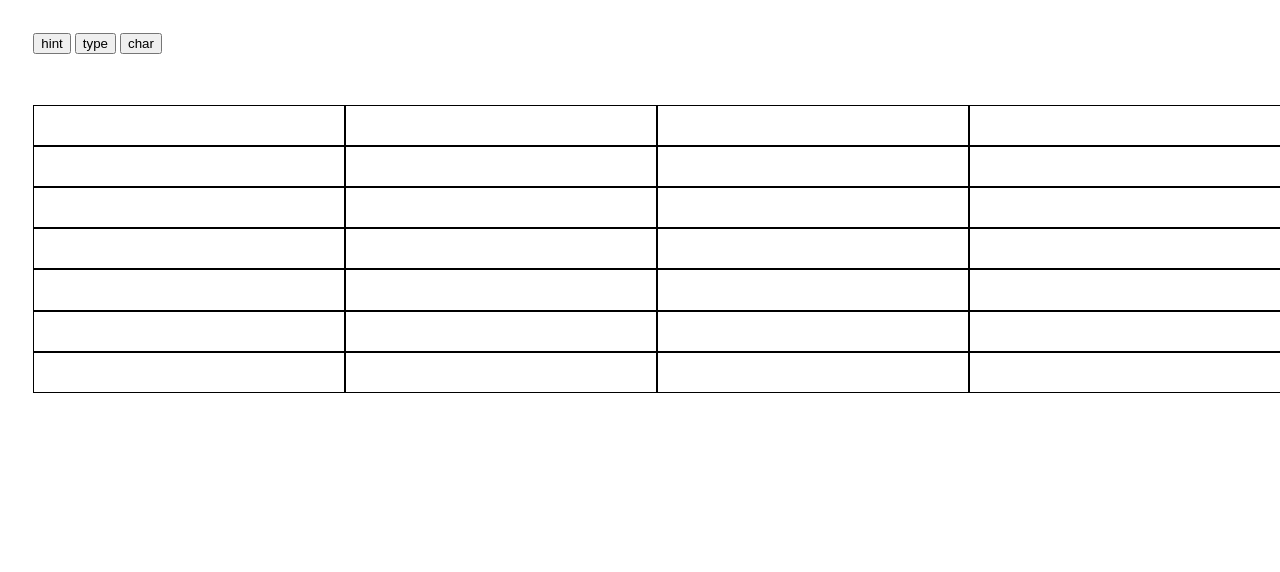
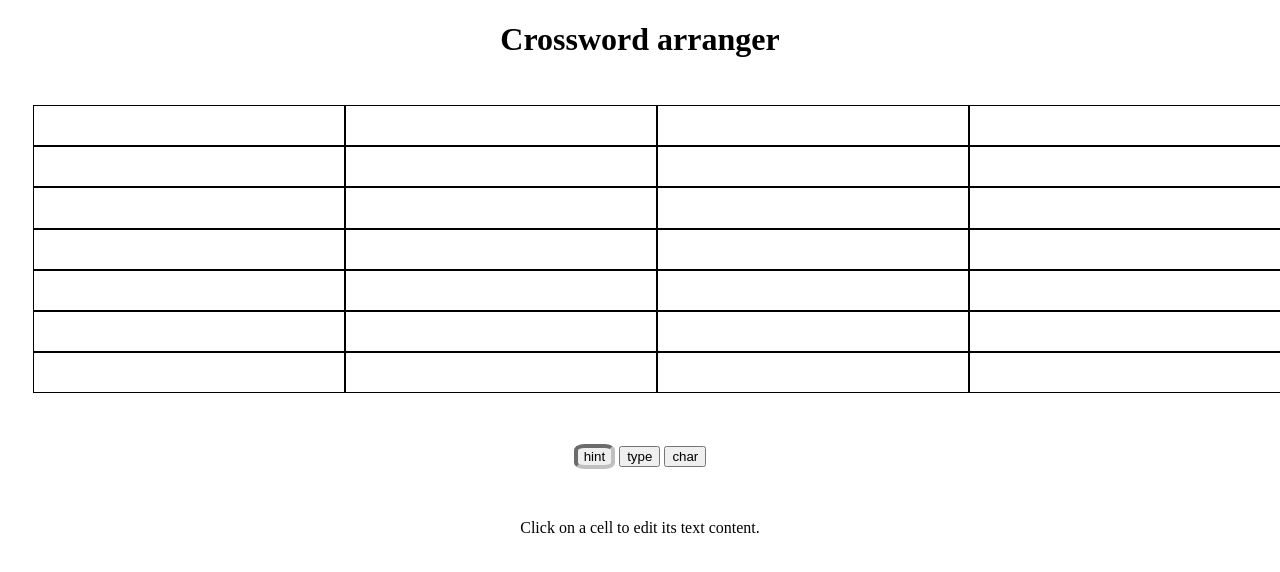
Before and after one commit to ju-sh/crossword-arranger, a plain HTML site: page index.html in a window 1280 px wide. Both pictures are taken after a click on the button "hint". Shown: the top 572 px of the page. Drawn offline with Linux system fonts and the light colour scheme.

Commit message:
show active mode button

```diff
--- a/index.css
+++ b/index.css
@@ -18,7 +18,6 @@
 
 input {
     background: transparent;
-    //border: 1px solid blue;
     border: none;
 }
 .letter {
@@ -31,6 +30,16 @@ input {
     opacity: 0;
 }
 
-#mode-switch-buttons {
+h1 {
+    text-align: center;
+}
+
+.active-button {
+    border: 4px inset silver;
+    border-radius: 25%;
+}
+
+#mode-switch-buttons, #mode-description {
     padding: 2%;
+    text-align: center;
 }
--- a/index.html
+++ b/index.html
@@ -1,15 +1,22 @@
-<html>
+<!DOCTYPE html>
+<html lang="en-US">
+    <meta charset="utf-8">
     <head>
         <script type="text/javascript" src="index.js"></script>
         <link type="text/css" rel="stylesheet" href="index.css">
     </head>
 
     <body>
+        <h1 class="centered">Crossword arranger</h1>
         <div id="wrapper">
             <div id="mode-switch-buttons">
+                <!-- Don't change these button ids. Active button is changed using them -->
                 <button id="button-edit-hint">hint</button>
                 <button id="button-edit-type">type</button>
-                <button id="button-edit-char">char</button>
+                <button id="button-edit-char" class="active-button">char</button>
+            </div>
+            <div id="mode-description">
+
             </div>
         </div>
     </body>
--- a/index.js
+++ b/index.js
@@ -2,7 +2,6 @@
 //XXX: Start over button
 //XXX: Save
 //XXX: Versioned save
-//XXX: Display current mode
 
 /* No need to set input tags to read-only when not in chr/letter mode as
    clicking would lead to other changes anyway */
@@ -126,7 +125,7 @@ class Crossword {
             return true;
         }
 
-        // Changes to revert to original state if needed
+        // Changes to be made to revert to original state if needed
         if(this.mode == "hint") {
             let cells = document.getElementsByClassName('cell');
             Array.from(cells).forEach(cell => {
@@ -150,6 +149,8 @@ class Crossword {
         } else if(newMode!="type" && newMode!="char") {
             return false;
         }
+        let modeDescriptionDiv = document.getElementById("mode-description");
+        modeDescriptionDiv.innerHTML = modeDescriptions[crossword.mode];
         this.mode = newMode;
         return true;
     }
@@ -198,6 +199,12 @@ function handleModeChangeClick(event) {
      *  mode.
      */
     let target = event.currentTarget;
+    let currentActiveButtonId = "button-edit-" + crossword.mode;
+    if(currentActiveButtonId == target.id) {
+        return false;   // old mode itself
+    }
+    let currentActiveButton = document.getElementById(currentActiveButtonId);
+    currentActiveButton.classList.toggle("active-button");
     console.log(target.id);
     if(target.id == "button-edit-hint") {
         crossword.changeMode("hint");
@@ -206,14 +213,33 @@ function handleModeChangeClick(event) {
     } else if(target.id == "button-edit-char") {
         crossword.changeMode("char");
     }
+    target.classList.toggle("active-button");
+    return true;
 }
 
-var crossword;  // global variable
-window.addEventListener('DOMContentLoaded', initUI);
+// global variables
+var crossword;
+const hintModeDescription = `
+Click on a cell to add or edit the hint number it contains.
+`;
+const typeModeDescription = `
+Click on a cell to toggle between solid, empty and editable state.
+`;
+const charModeDescription = `
+Click on a cell to edit its text content.
+`;
+const modeDescriptions = {
+    // key values are possible values of `Crossword.mode`
+    'hint': hintModeDescription,
+    'type': typeModeDescription,
+    'char': charModeDescription
+};
 
-function initUI(event) {
+window.addEventListener('DOMContentLoaded', initCrosswordUI);
+
+function initCrosswordUI(event) {
     /*
-     * Initialize the UI
+     * Initialize and display the crossword's UI
      */
     const rows = 7;
     const cols = 6;
@@ -221,9 +247,11 @@ function initUI(event) {
     //crossword = new Crossword(3, 4);
     crosswordNode = crossword.createDOM();
     crosswordNode.style.gridTemplateColumns = "repeat(" + cols + ", 1fr)";
-    document.getElementById("wrapper").appendChild(crosswordNode);
+    document.getElementById("wrapper").prepend(crosswordNode);
     modeSwitchButtons = document.getElementById("mode-switch-buttons");
     Array.from(modeSwitchButtons.children).forEach(button => {
         button.addEventListener('click', handleModeChangeClick);
     });
+    let modeDescriptionDiv = document.getElementById("mode-description");
+    modeDescriptionDiv.innerHTML = modeDescriptions[crossword.mode];
 }
```
